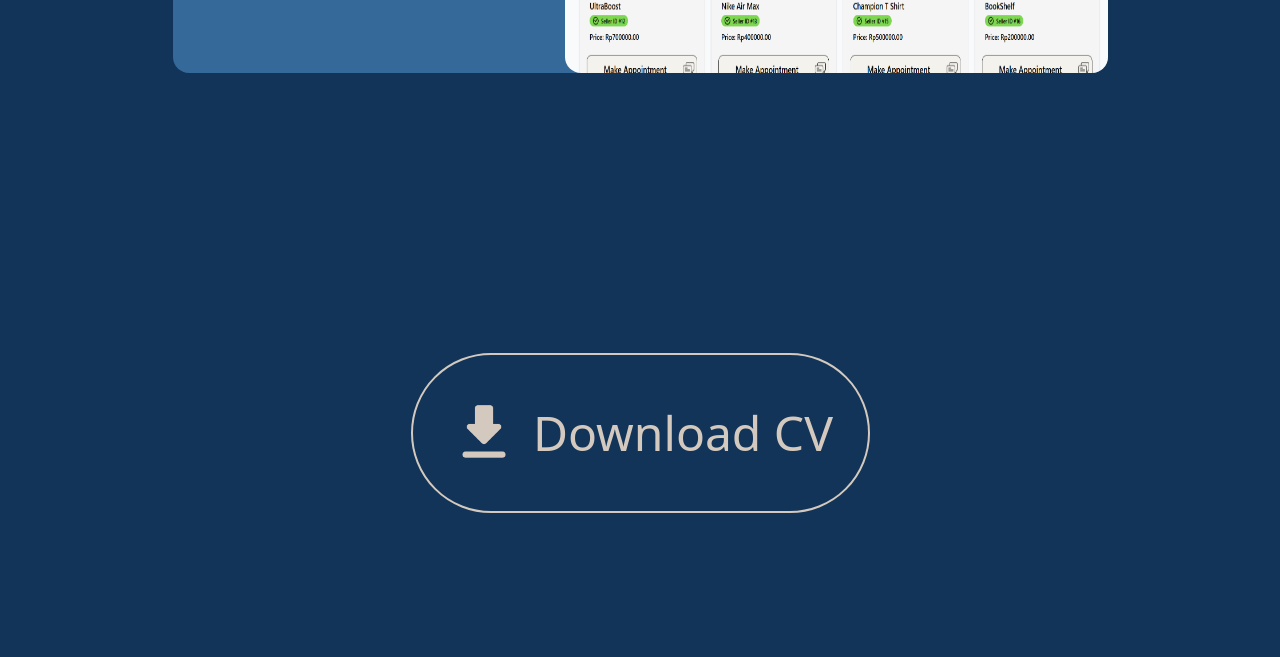
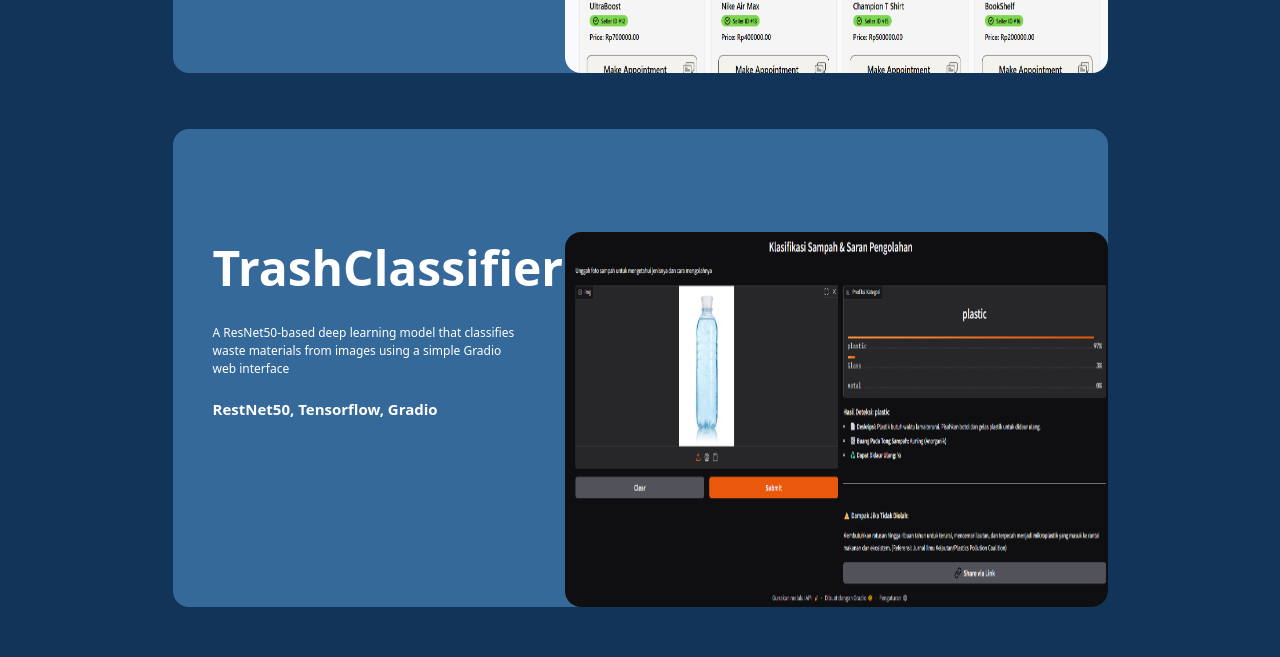
Before and after one commit to Sonnn30/portofolio, a Next.js app: page / in a window 1280 px wide. Shown: the part 3540-4197 px from the top of the page. Built offline with nearby package versions, Linux system fonts and the light colour scheme; no server answers.

Commit message:
Update Project TrashClassifier

```diff
--- a/src/Components/projects.tsx
+++ b/src/Components/projects.tsx
@@ -72,6 +72,26 @@
                     : "" }
                 </div>
             </div>
+            <div className="bg-[#34699A] flex justify-between w-[350px] h-[190px] sm:w-[500px] sm:h-[260px] lg:w-[935px] lg:h-[478px] rounded-xl lg:rounded-2xl pt-10 sm:pt-15 lg:pt-[102.5px] lg:mb-10 gap-1 lg:gap-0">
+                <div className="ml-2 lg:ml-10 flex flex-col items-start gap-2">
+                <h2 className="text-[18px] sm:text-[32px] lg:text-[48px] font-bold">TrashClassifier</h2>
+                <p className="text-[6px] sm:text-[8px] lg:text-[12px] w-[120px] sm:w-[220px] lg:w-[313px] mt-1 sm:mt-2 lg:mt-3">A ResNet50-based deep learning model that classifies waste materials from images using a simple Gradio web interface</p>
+                <h3 className="text-[8px] sm:text[12px] lg:text-[15px] w-[100px] sm:w-[200px] lg:w-[241px] mt-2 sm:mt-3 lg:mt-3 font-semibold">RestNet50, Tensorflow, Gradio</h3>
+                </div>
+                <div className="flex justify-center items-center hover:brightness-70 duration-300" onMouseEnter={() => setIsHover(true)} onMouseLeave={() => setIsHover(false)}>
+                <Image src="/TrashClassifier.png" alt="hishot" width={426} height={290} className="w-[200px] h-[150px] sm:w-[250px] sm:h-[200px] lg:w-[543px] lg:h-[375px] rounded-xl lg:rounded-2xl"/>
+                    {isHover ?
+                    <div className="absolute flex justify-between gap-3">
+                    <a href="https://huggingface.co/spaces/Wilsonnnnn30/TrashClassification/tree/main">
+                        <Image src="/github.png" alt="github" width={50} height={50} className="w-[20px] h-[20px] lg:w-[50px] lg:h-[50px]"/>
+                    </a>
+                    <a href="https://huggingface.co/spaces/Wilsonnnnn30/TrashClassification">
+                        <Image src="/linkP.png" alt="link" width={50} height={50} className="w-[20px] h-[20px] lg:w-[50px] lg:h-[50px]"/>
+                    </a>
+                    </div>
+                    : "" }
+                </div>
+            </div>
         </div>
         <a href="/CV.pdf" download="WilsonPrajnawiraV.pdf">
         <div className="flex justify-center mt-20 mb-20 lg:mb-40 lg:mt-60">
```
Also changed, not shown: public/TrashClassifier.png (added).
